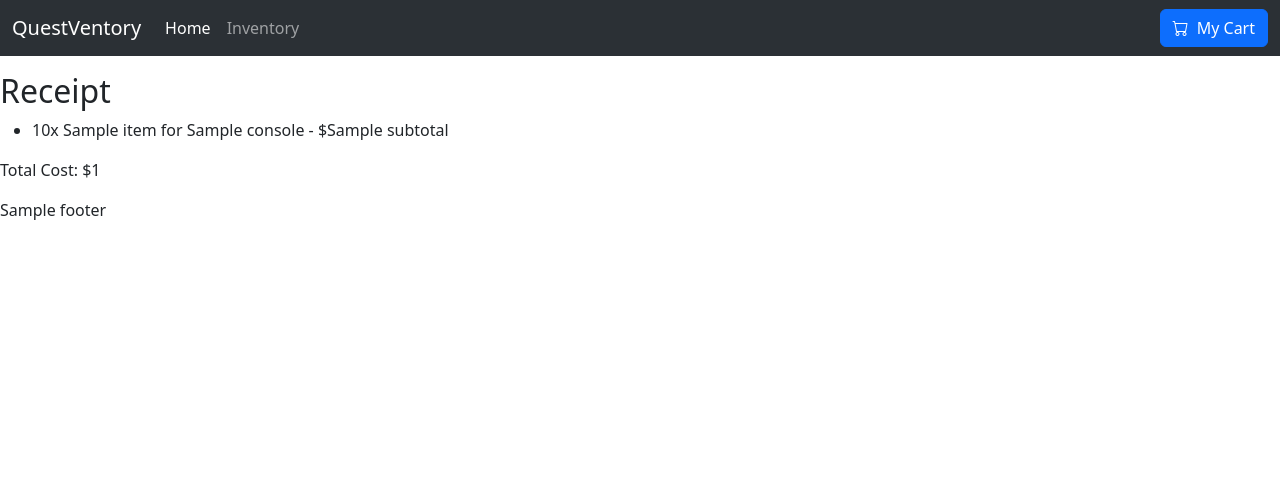
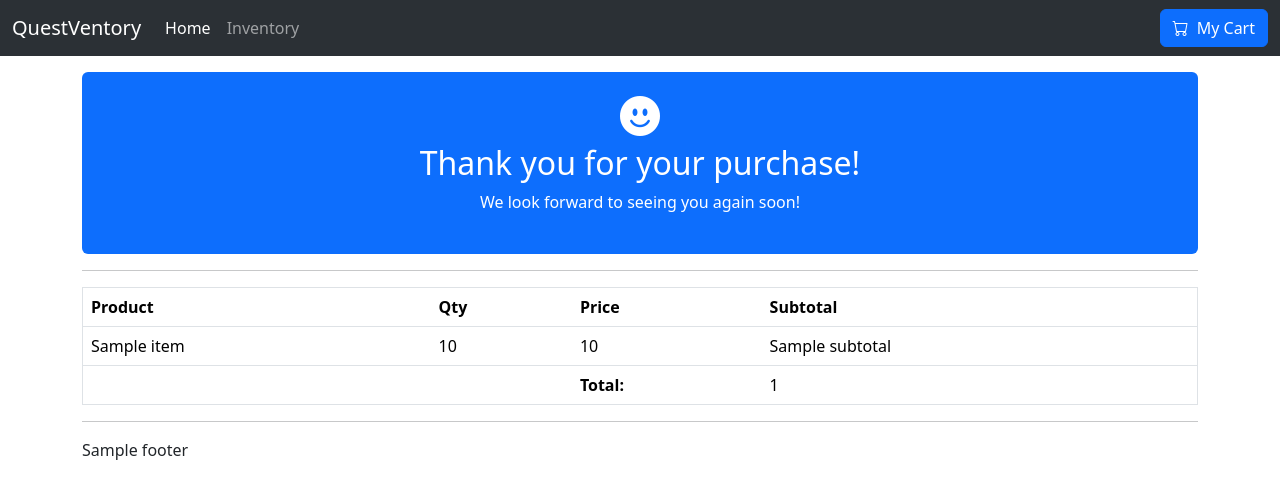
Before and after one commit to l0gnes/questventory, a Django app: template questventory/Questventory_App/templates/receipt.html in a window 1280 px wide. Shown: the top 499 px of the page. Run offline with Django 5.2, Linux system fonts and the light colour scheme; the template is opened without the code that fills it: most values are stand-ins (such as "Sample title", 1, 10 or a date in 2020).

Commit message:
update styling for the receipt page

```diff
--- a/questventory/Questventory_App/templates/receipt.html
+++ b/questventory/Questventory_App/templates/receipt.html
@@ -1,12 +1,53 @@
 {% extends "base.html" %}
 {% block content %}
-<h2>Receipt</h2>
-<ul>
-    {% for item in receipt.items %}
-        <li>{{ item.quantity }}x {{ item.title }} for {{ item.console }} - ${{ item.subtotal }}</li>
-    {% endfor %}
-</ul>
-<p>Total Cost: ${{ receipt.total_cost }}</p>
-<p>{{ receipt.footer }}</p>
+
+<div class="container">
+
+    <div class="container rounded d-flex flex-column justify-content-center align-items-center bg-primary text-white py-4">
+        <h1><i class="bi bi-emoji-smile-fill"></i></h1>
+        <h2>Thank you for your purchase!</h2>
+        <p>We look forward to seeing you again soon!</p>
+    </div>
+
+    <hr />
+
+    <table class="table border">
+        <thead>
+            <tr>
+                <th>Product</th>
+                <th>Qty</th>
+                <th>Price</th>
+                <th>Subtotal</th>
+            </tr>
+        </thead>
+        <tbody>
+            {% for item in receipt.items %}
+            <tr>
+                <td>{{ item.title }}</td>
+                <td>{{ item.quantity }}</td>
+                <td>{{ item.price }}</td>
+                <td>{{ item.subtotal }}</td>
+            </tr>
+            {% endfor %}
+        </tbody>
+        <tfoot>
+            <tr>
+                <td></td>
+                <td></td>
+                <th>Total:</th>
+                <td>{{ receipt.total_cost }}</td>
+            </tr>
+        </tfoot>
+    </table>
+
+
+    <!-- Adds a footer if it exists -->
+    {% if receipt.footer %}
+    <hr />
+    <p>
+        {{ receipt.footer }}
+    </p>
+    {% endif %}
+</div>
 
 {% endblock %}
```
